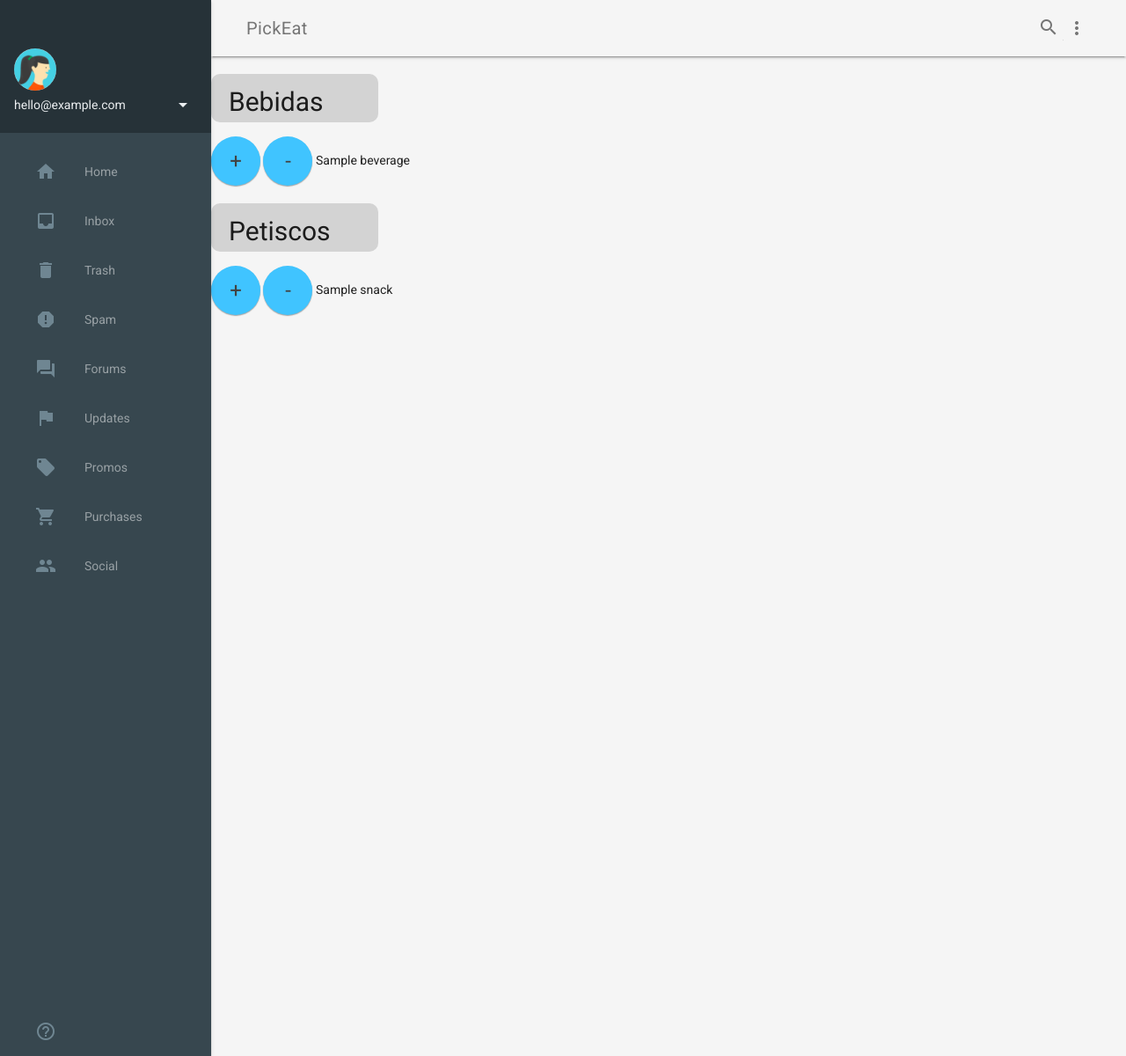
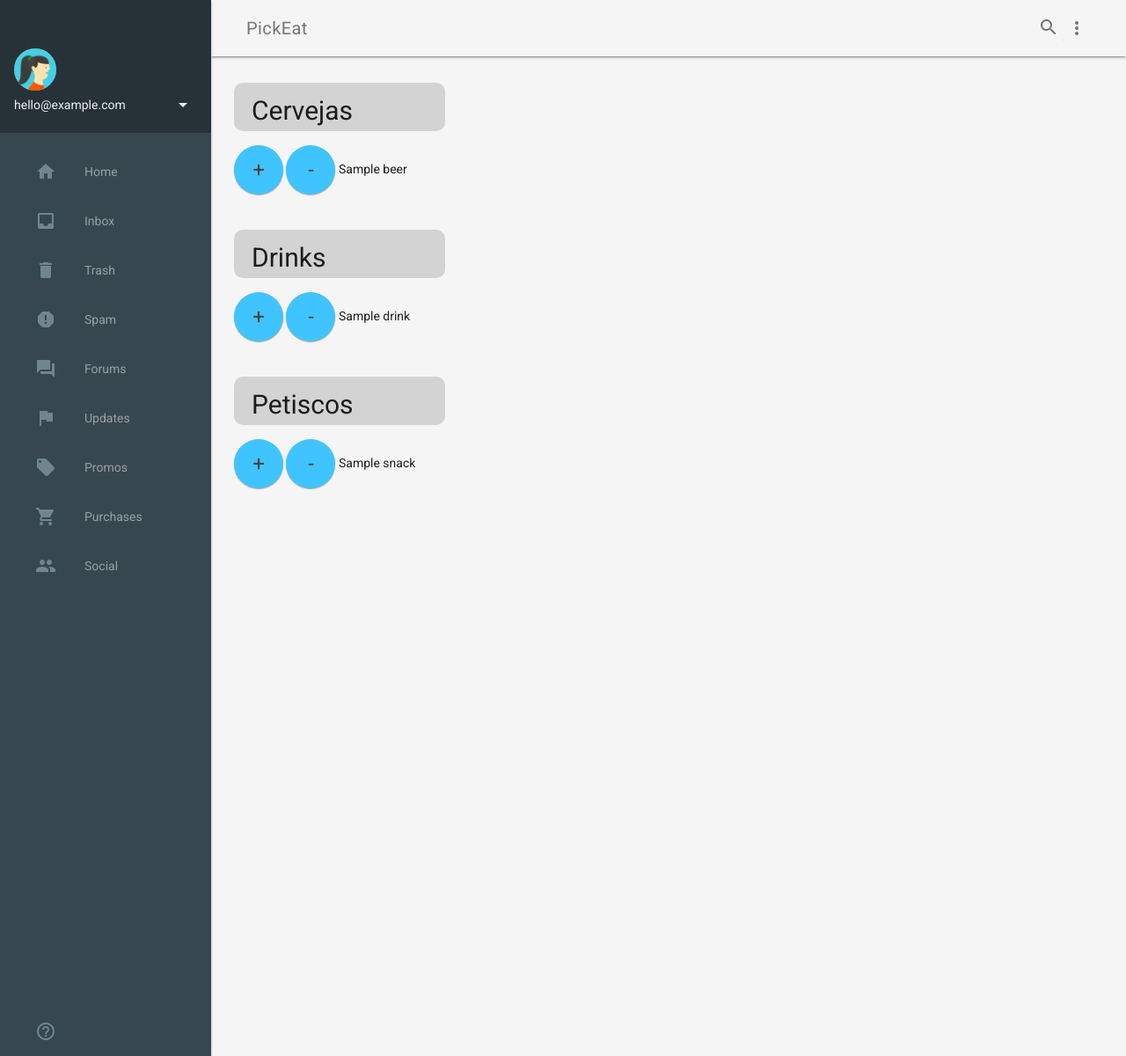
Before and after one commit to Desenho-2018-2/PickEat-Frontend, a Django app: template frontend/dev/templates/dev/menu.html in a window 1280 px wide. Shown: the whole page at 88% size. Run offline with Django 3.2, Linux system fonts and the light colour scheme; the template is opened without the code that fills it: most values are stand-ins (such as "Sample title", 1, 10 or a date in 2020).

Commit message:
updating menu's list

```diff
--- a/frontend/dev/static/css/menu.css
+++ b/frontend/dev/static/css/menu.css
@@ -2,7 +2,13 @@
     border-radius: 10px;
     background: rgb(0,0,0,.14);
     padding: 20px;
-    width: 150px;
+    width: 200px;
     height: 15px;
     font-size: 30px
 }
+
+.center {
+    margin: auto;
+    width: 95%;
+    padding: 10px;
+}
--- a/frontend/dev/templates/dev/menu.html
+++ b/frontend/dev/templates/dev/menu.html
@@ -4,11 +4,12 @@
 
 <br>
 
+<div class="center">
 
-<p id="box">Bebidas</p>
+        <p id="box">Cervejas</p>
 
         <form action="">
-    {% for i in beverages%}
+            {% for i in beers%}
 
             <button class="mdl-button mdl-js-button mdl-button--fab mdl-js-ripple-effect mdl-button--colored">
                 +
@@ -20,8 +21,28 @@
             <br>
             {% endfor %}
         </form>
+    </div>
+    <br>
+<div class="center">
 
+    <p id="box">Drinks</p>
+
+    <form action="">
+        {% for i in drinks%}
+
+        <button class="mdl-button mdl-js-button mdl-button--fab mdl-js-ripple-effect mdl-button--colored">
+            +
+        </button>
+        <button class="mdl-button mdl-js-button mdl-button--fab mdl-js-ripple-effect mdl-button--colored">
+            -
+        </button>
+        {{i.name}}
         <br>
+        {% endfor %}
+    </form>
+</div>
+<br>
+<div class="center">
     <p id="box">Petiscos</p>
 
     <form action="">
@@ -38,7 +59,6 @@
         {% endfor %}
     </form>
 
-
-
+</div>
 
 {% endblock %}
--- a/frontend/dev/views.py
+++ b/frontend/dev/views.py
@@ -13,6 +13,7 @@ def order(request):
     return render(request, 'dev/order.html')
 
 def menu(request):
-    beverage = [{'name':'Marguerita', 'id': 1, 'description': 'Lorem ipsum dolor sit amet, consectetur adipiscing elit'},{'name':'Ice Vanilla', 'id': 2, 'description': 'Curabitur et elit accumsan, commodo neque in'},{'name':'Blue Caribbean', 'id': 3, 'description': 'Orci varius natoque penatibus et magnis'},{'name':'Corona', 'id': 4, 'description': 'Orci varius natoque penatibus et magnis'}]
+    drink = [{'name':'Marguerita', 'id': 1, 'description': 'Lorem ipsum dolor sit amet, consectetur adipiscing elit'},{'name':'Ice Vanilla', 'id': 2, 'description': 'Curabitur et elit accumsan, commodo neque in'},{'name':'Blue Caribbean', 'id': 3, 'description': 'Orci varius natoque penatibus et magnis'},{'name':'Corona', 'id': 4, 'description': 'Orci varius natoque penatibus et magnis'}]
     snack = [{'name':'Porção de Carne de Sol', 'id': 1, 'description': 'Lorem ipsum dolor sit amet, consectetur adipiscing elit'},{'name':'Isca de Frango', 'id': 2, 'description': 'Curabitur et elit accumsan, commodo neque in'},{'name':'Batata Frita', 'id': 3, 'description': 'Orci varius natoque penatibus et magnis'}]
-    return render(request, 'dev/menu.html', {"beverages":beverage,"snacks":snack})
+    beer = [{'name':'Skoll', 'id': 1, 'description': ''},{'name':'Heineken', 'id': 2, 'description': ''},{'name':'Kaiser', 'id': 3, 'description': ''}]
+    return render(request, 'dev/menu.html', {"drinks":drink,"snacks":snack,"beers":beer})
```
Lines whose indentation alone changed are shown as unchanged.
